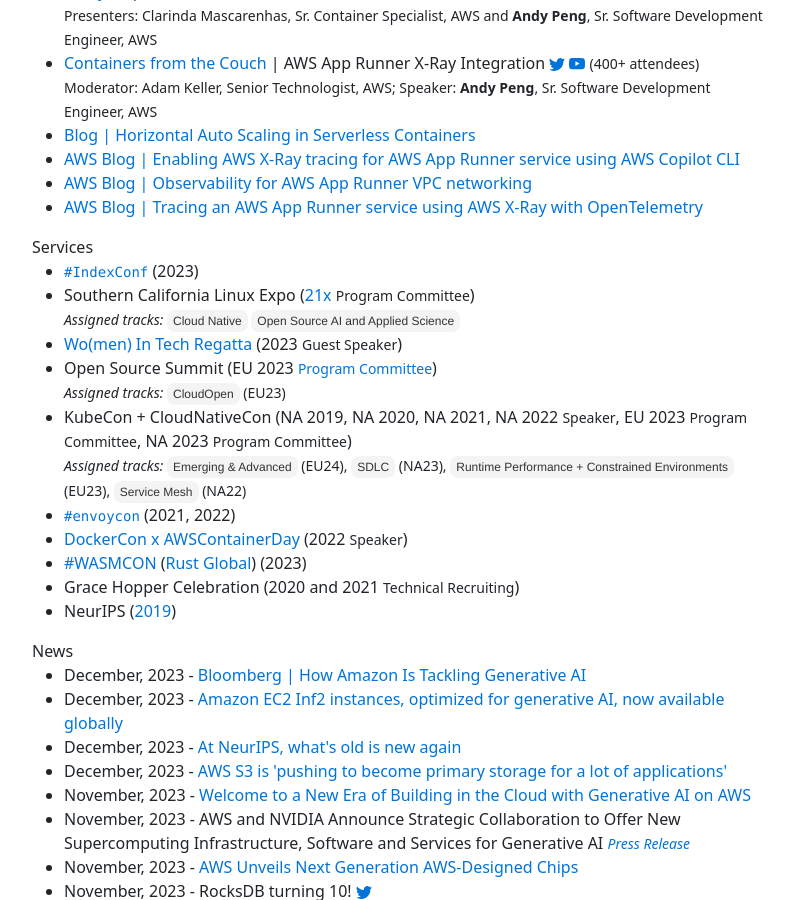
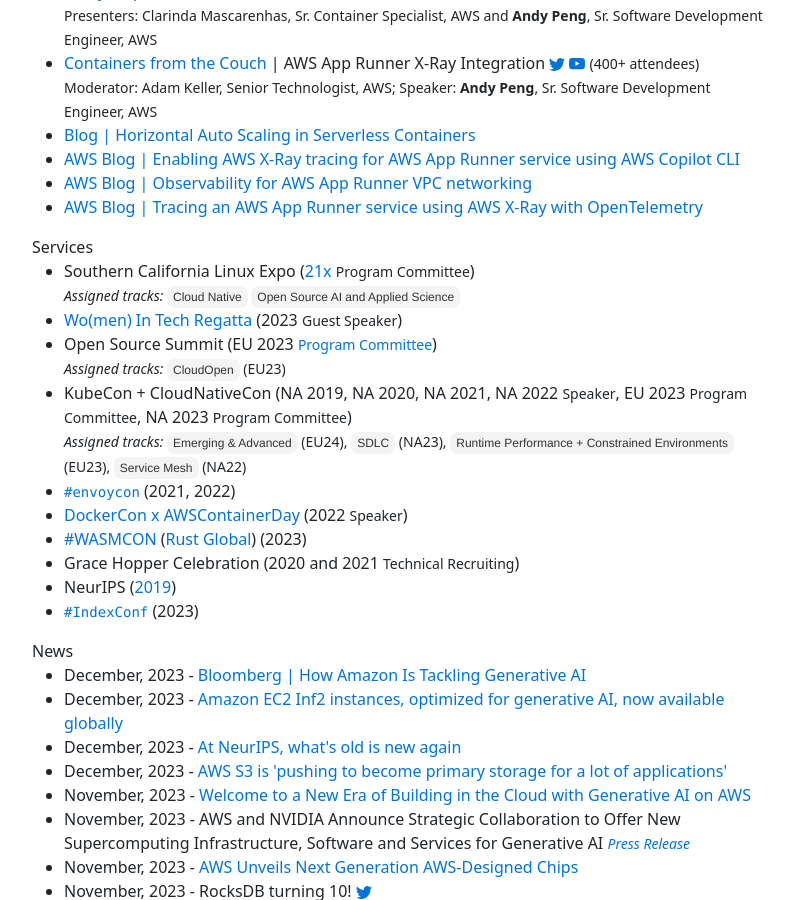
Before and after one commit to gfw001/gfw001.github.io, a Jekyll site: the page index.html, which Jekyll copies as it is, in a window 1280 px wide and 900 px high, scrolled down 1204 px. Shown: the whole window, without its empty margins (50-842 px from the left). Built offline with Jekyll 4.4.1, drawn with Linux system fonts in a browser that asks for light colours.

Commit message:
Update index.html

```diff
--- a/index.html
+++ b/index.html
@@ -309,9 +309,6 @@
       Services
 	<ul>
 	<li>
-		<a href="https://rockset.com/index-conf"><code>#IndexConf</code></a> (2023)
-	</li>
-	<li>
 		Southern California Linux Expo (<a href="https://www.socallinuxexpo.org/scale/21x">21x</a> <small>Program Committee</small>)<br>
 		<small><i>Assigned tracks:</i> <button>Cloud Native</button> <button>Open Source AI and Applied Science</button></small>
 	</li>
@@ -340,6 +337,9 @@
 	</li>
 	<li>
 		NeurIPS (<a href="https://nips.cc/Conferences/2019">2019</a>)
+	</li>
+	<li>
+		<a href="https://rockset.com/index-conf"><code>#IndexConf</code></a> (2023)
 	</li>
 	</ul>
 
```
